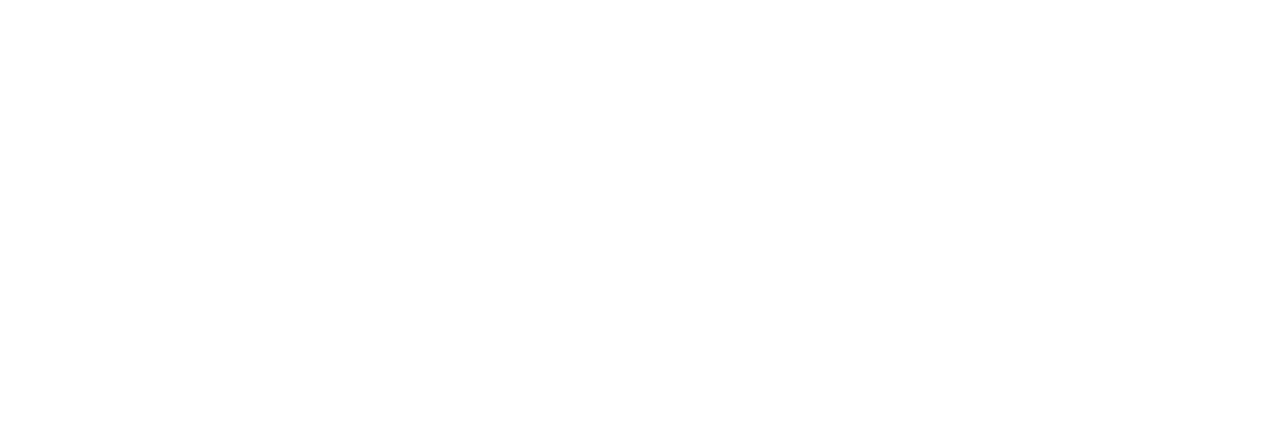
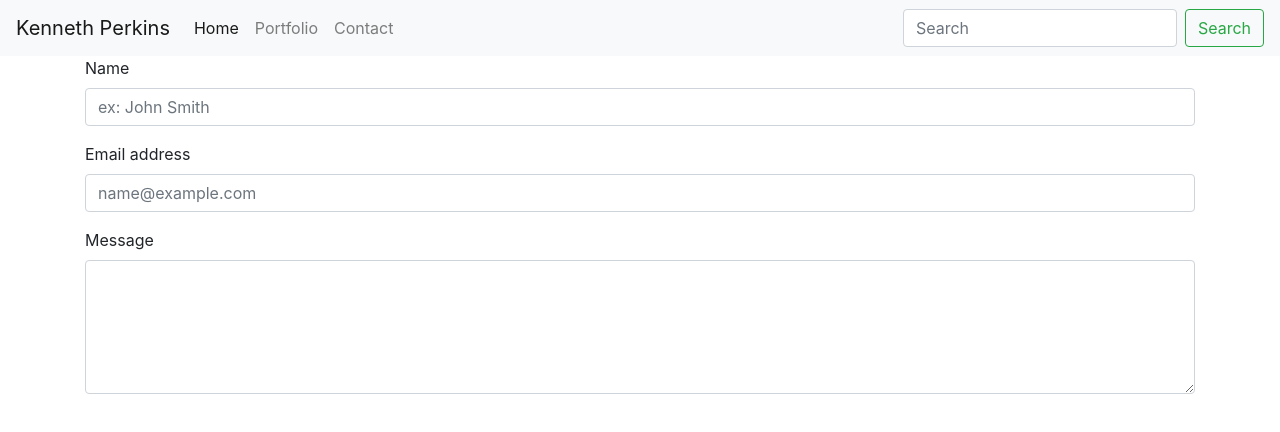
Before and after one commit to Ennykay7/Bootstrap-Portfolio, a plain HTML site: page contact.html in a window 1280 px wide. Drawn offline with nearby package versions, Linux system fonts and the light colour scheme.

Commit message:
worked on contact page

```diff
--- a/contact.html
+++ b/contact.html
@@ -1,17 +1,79 @@
 <!DOCTYPE html>
 <html lang="en">
+
 <head>
     <meta charset="UTF-8">
     <meta name="viewport" content="width=device-width, initial-scale=1.0">
     <meta http-equiv="X-UA-Compatible" content="ie=edge">
     <title>Document</title>
-    <link rel="stylesheet" href="https://stackpath.bootstrapcdn.com/bootstrap/4.1.3/css/bootstrap.min.css" integrity="sha384-MCw98/SFnGE8fJT3GXwEOngsV7Zt27NXFoaoApmYm81iuXoPkFOJwJ8ERdknLPMO" crossorigin="anonymous">
+    <link rel="stylesheet" href="https://stackpath.bootstrapcdn.com/bootstrap/4.1.3/css/bootstrap.min.css" integrity="sha384-MCw98/SFnGE8fJT3GXwEOngsV7Zt27NXFoaoApmYm81iuXoPkFOJwJ8ERdknLPMO"
+        crossorigin="anonymous">
 </head>
+
 <body>
 
+    <nav class="navbar navbar-expand-lg navbar-light bg-light">
+        <a class="navbar-brand" href="#">Kenneth Perkins</a>
+        <button class="navbar-toggler" type="button" data-toggle="collapse" data-target="#navbarSupportedContent" aria-controls="navbarSupportedContent"
+            aria-expanded="false" aria-label="Toggle navigation">
+            <span class="navbar-toggler-icon"></span>
+        </button>
 
-    <script src="https://code.jquery.com/jquery-3.3.1.slim.min.js" integrity="sha384-q8i/X+965DzO0rT7abK41JStQIAqVgRVzpbzo5smXKp4YfRvH+8abtTE1Pi6jizo" crossorigin="anonymous"></script>
-<script src="https://cdnjs.cloudflare.com/ajax/libs/popper.js/1.14.3/umd/popper.min.js" integrity="sha384-ZMP7rVo3mIykV+2+9J3UJ46jBk0WLaUAdn689aCwoqbBJiSnjAK/l8WvCWPIPm49" crossorigin="anonymous"></script>
-<script src="https://stackpath.bootstrapcdn.com/bootstrap/4.1.3/js/bootstrap.min.js" integrity="sha384-ChfqqxuZUCnJSK3+MXmPNIyE6ZbWh2IMqE241rYiqJxyMiZ6OW/JmZQ5stwEULTy" crossorigin="anonymous"></script>
+        <div class="collapse navbar-collapse" id="navbarSupportedContent">
+            <ul class="navbar-nav mr-auto">
+                <li class="nav-item active">
+                    <a class="nav-link" href="#">Home
+                        <span class="sr-only">(current)</span>
+                    </a>
+                </li>
+                <li class="nav-item">
+                    <a class="nav-link" href="#">Portfolio</a>
+                </li>
+                <!-- <li class="nav-item dropdown">
+                            <a class="nav-link dropdown-toggle" href="#" id="navbarDropdown" role="button" data-toggle="dropdown" aria-haspopup="true"
+                                aria-expanded="false">
+                                Dropdown
+                            </a>
+                            <div class="dropdown-menu" aria-labelledby="navbarDropdown">
+                                <a class="dropdown-item" href="#">Action</a>
+                                <a class="dropdown-item" href="#">Another action</a>
+                                <div class="dropdown-divider"></div>
+                                <a class="dropdown-item" href="#">Something else here</a>
+                            </div>
+                        </li> -->
+                <li class="nav-item">
+                    <a class="nav-link" href="#">Contact</a>
+                </li>
+            </ul>
+            <form class="form-inline my-2 my-lg-0">
+                <input class="form-control mr-sm-2" type="search" placeholder="Search" aria-label="Search">
+                <button class="btn btn-outline-success my-2 my-sm-0" type="submit">Search</button>
+            </form>
+        </div>
+    </nav>
+
+    <form class="container">
+        <div class="form-group">
+            <label for="exampleFormControlInput1">Name</label>
+            <input type="name" class="form-control" id="exampleFormControlInput1" placeholder="ex: John Smith">
+        </div>
+        <div class="form-group">
+            <label for="exampleFormControlInput1">Email address</label>
+            <input type="email" class="form-control" id="exampleFormControlInput1" placeholder="name@example.com">
+        </div>
+        <div class="form-group">
+            <label for="exampleFormControlTextarea1">Message</label>
+            <textarea class="form-control" id="exampleFormControlTextarea1" rows="5"></textarea>
+        </div>
+    </form>
+
+    <script src="https://code.jquery.com/jquery-3.3.1.slim.min.js" integrity="sha384-q8i/X+965DzO0rT7abK41JStQIAqVgRVzpbzo5smXKp4YfRvH+8abtTE1Pi6jizo"
+        crossorigin="anonymous"></script>
+    <script src="https://cdnjs.cloudflare.com/ajax/libs/popper.js/1.14.3/umd/popper.min.js" integrity="sha384-ZMP7rVo3mIykV+2+9J3UJ46jBk0WLaUAdn689aCwoqbBJiSnjAK/l8WvCWPIPm49"
+        crossorigin="anonymous"></script>
+    <script src="https://stackpath.bootstrapcdn.com/bootstrap/4.1.3/js/bootstrap.min.js" integrity="sha384-ChfqqxuZUCnJSK3+MXmPNIyE6ZbWh2IMqE241rYiqJxyMiZ6OW/JmZQ5stwEULTy"
+        crossorigin="anonymous"></script>
+
 </body>
+
 </html>
```
